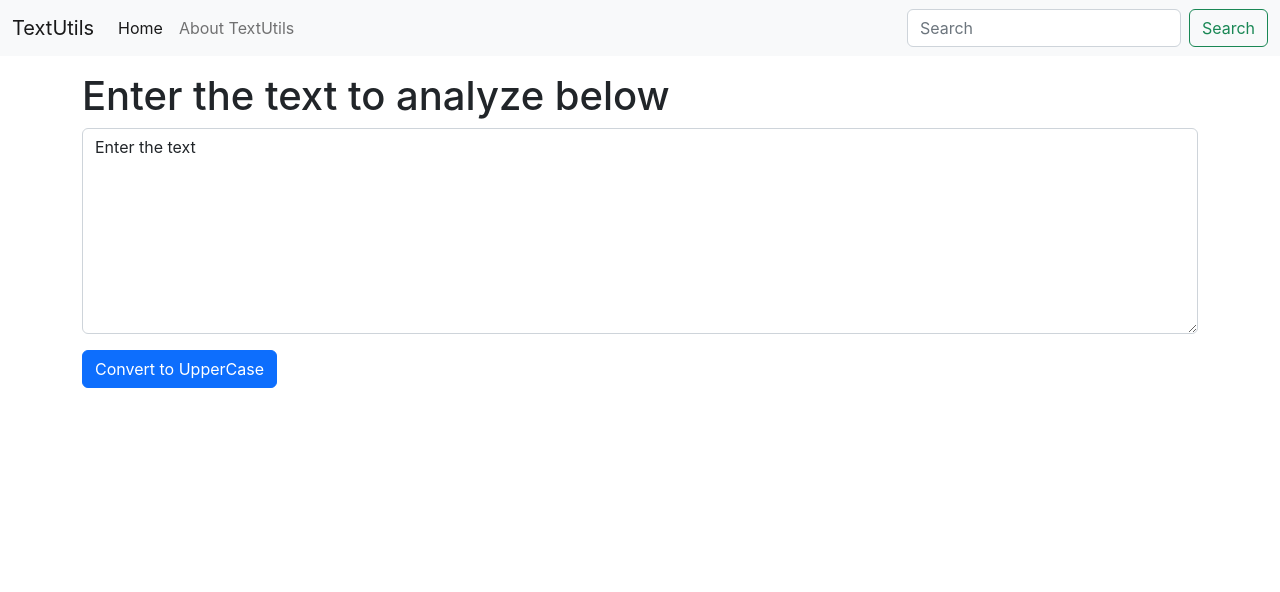
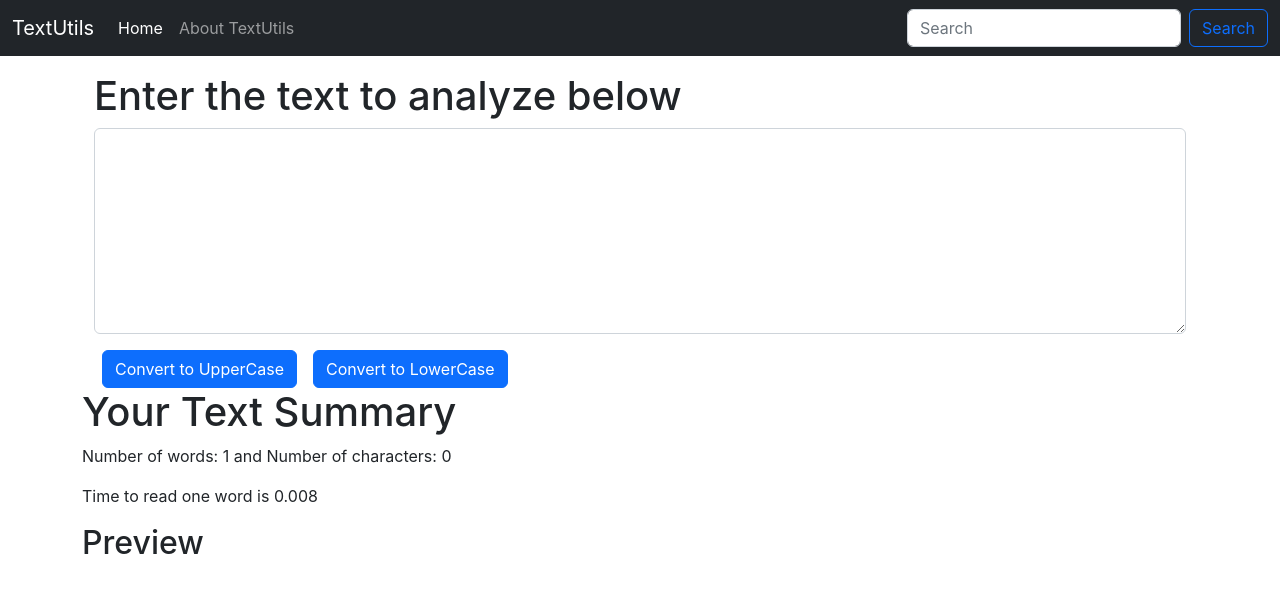
Before and after one commit to vikramshaw/TextUtils, a React (Create React App) app: page / in a window 1280 px wide. Shown: the top 592 px of the page. Built offline with nearby package versions, Linux system fonts and the light colour scheme.

Commit message:
Added some Logics to the TextUtils like words and characters count, preview, etc

```diff
--- a/src/cmponents/Navbar.js
+++ b/src/cmponents/Navbar.js
@@ -7,7 +7,7 @@
     {/* After pasting from Bootstrap we need to change class to className, href="#" to href="/" and added / to line number 23
         (We need to add / wherever the tags are not closed like <input>, hr, img ) */}
 
-    <nav className="navbar navbar-expand-lg bg-light">
+    <nav className="navbar navbar-expand-lg navbar-dark bg-dark">
         <div className="container-fluid">
             <a className="navbar-brand" href="/">{props.title}</a>
             <button className="navbar-toggler" type="button" data-bs-toggle="collapse" data-bs-target="#navbarSupportedContent" aria-controls="navbarSupportedContent" aria-expanded="false" aria-label="Toggle navigation">
@@ -24,7 +24,7 @@
                 </ul>
                 <form className="d-flex" role="search">
                     <input className="form-control me-2" type="search" placeholder="Search" aria-label="Search" />
-                    <button className="btn btn-outline-success" type="submit">Search</button>
+                    <button className="btn btn-outline-primary" type="submit">Search</button>
                 </form>
             </div>
         </div>
--- a/src/cmponents/TextForm.js
+++ b/src/cmponents/TextForm.js
@@ -8,22 +8,37 @@
         setText(newText)
     }
 
+    const handleLowClick = () => {
+        console.log("LowerCase was Clicked" + text);
+        let newText= text.toLowerCase();
+        setText(newText)
+    }
+
     const handleOnChange = (event) => {
         // console.log("On Change");
         setText(event.target.value);
     }
 
-    const [text, setText] = useState("Enter the text");
+    const [text, setText] = useState("");
     // the value of text is "Enter the text" and the function to change the State is setText
     // text = "dcjdkshuho"; ---wrong way to chnage the State
     // setText("dkjbdwicow"); ----correct way to change the State
     return (
-        <div>
-            <h1>{props.heading}</h1>
-            <div className="mb-3">
-                <textarea className="form-control" value={text} onChange={handleOnChange} id="mybox" rows="8"></textarea>
+        <>
+            <div className='container'>
+                <h1>{props.heading}</h1>
+                <div className="mb-3">
+                    <textarea className="form-control" value={text} onChange={handleOnChange} id="mybox" rows="8"></textarea>
+                </div>
+                <button className="btn btn-primary mx-2" onClick={handleUpClick}>Convert to UpperCase</button>
+                <button className="btn btn-primary mx-2" onClick={handleLowClick}>Convert to LowerCase</button>
             </div>
-            <button className="btn btn-primary" onClick={handleUpClick}>Convert to UpperCase</button>
-        </div>
+
+            <h1>Your Text Summary</h1>
+            <p>Number of words: {text.split(" ").length} and Number of characters: {text.length}</p>
+            <p>Time to read one word is {0.008 * text.split(" ").length}</p>
+            <h2>Preview</h2>
+            <p>{text}</p>
+        </>
     )
 }
```
